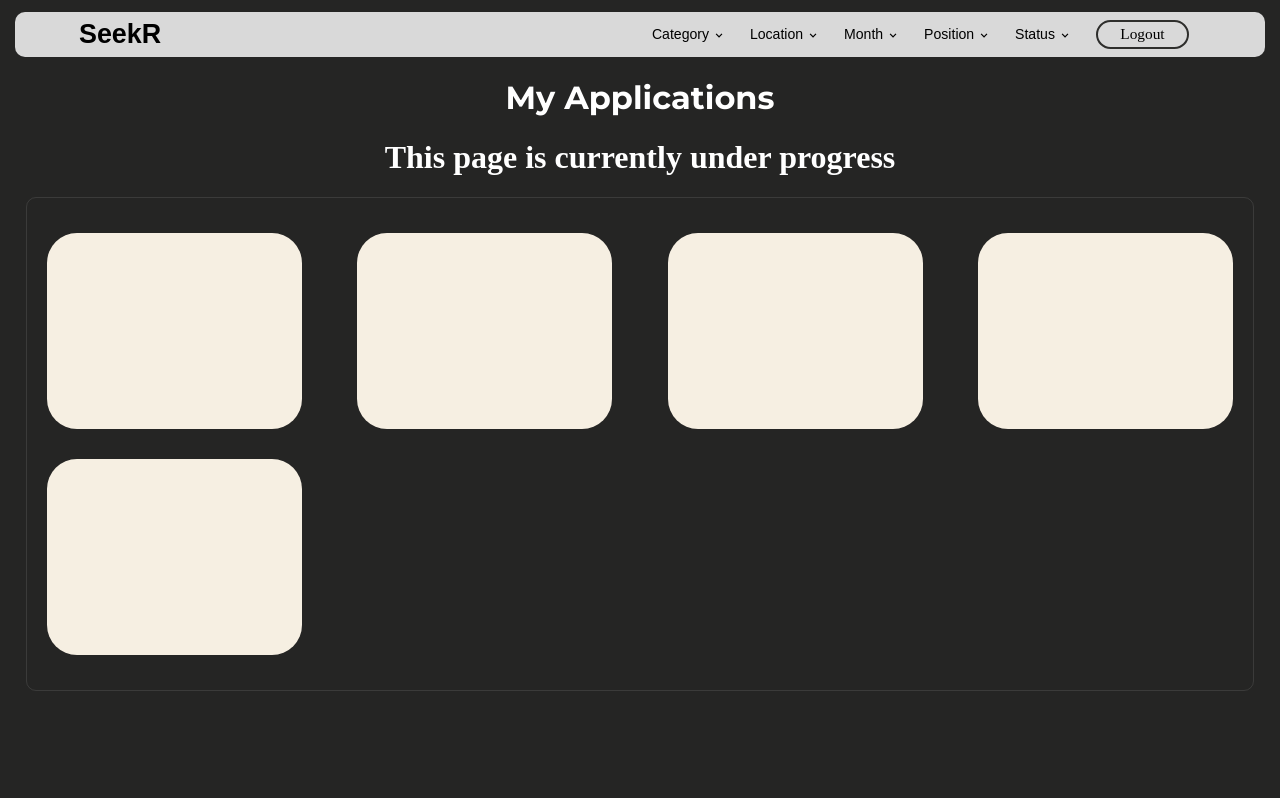
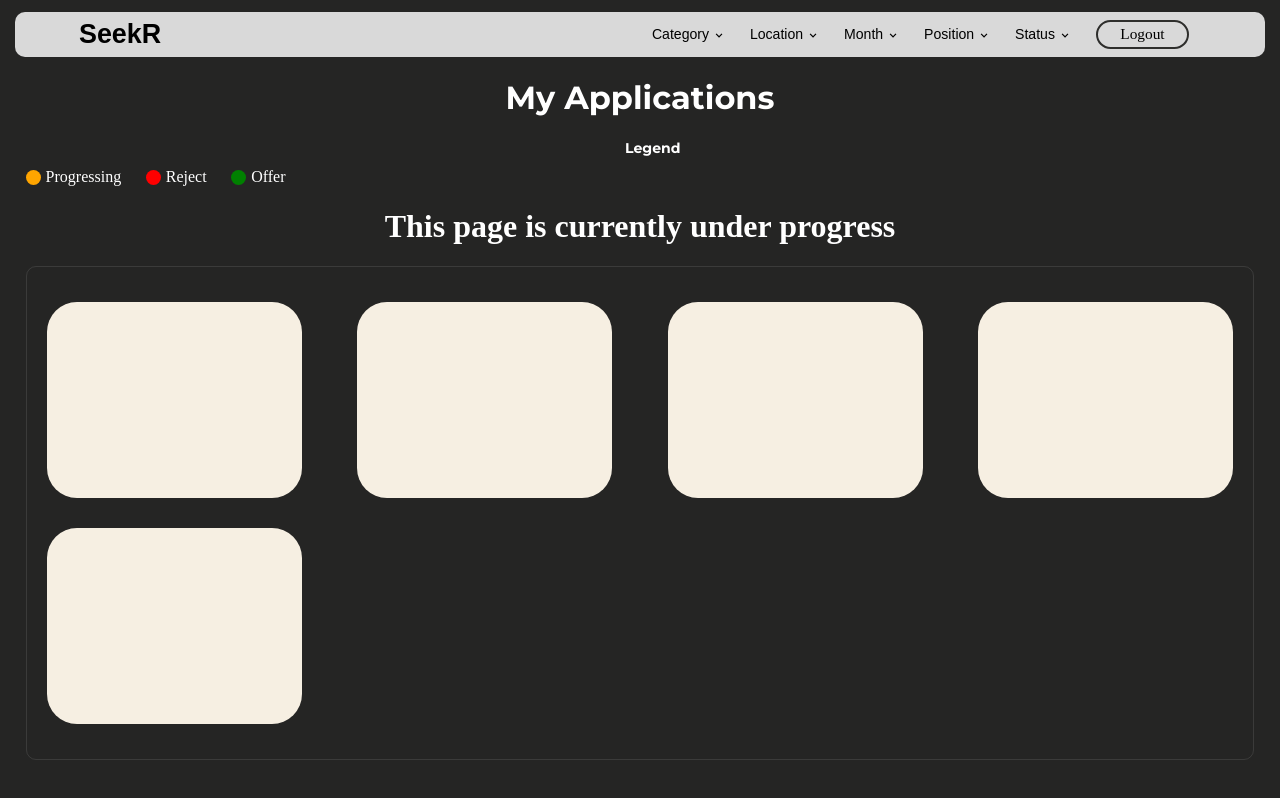
Before and after one commit to jSunpayco/seekr, a React (Vite) app: page /jobs in a window 1280 px wide. Built offline with nearby package versions, Linux system fonts and the light colour scheme.

Commit message:
Legend in Jobs page

```diff
--- a/src/pages/Jobs/jobs.module.scss
+++ b/src/pages/Jobs/jobs.module.scss
@@ -18,6 +18,55 @@
     // width: 100%;
     font-family: 'Montserrat', sans-serif;
     font-size: 2.5vw;
+}
+
+.legendTitle{
+    margin-left: 2%;
+    font-family: 'Montserrat', sans-serif;
+    font-size: 1.1vw;
+    color: white;
+}
+
+.legendContainer{
+    display: flex;
+    flex-direction: row;
+    justify-content: flex-start;
+    margin-left: 2%;
+    margin-right: 2%;
+}
+
+.legendItem{
+    color: white;
+    margin-right: 2%;
+    display: flex;
+    align-items: center;
+
+    &::before{
+        content: '';
+        display: inline-block;
+        width: 15px;
+        height: 15px;
+        border-radius: 7.5px;
+        margin-right: 5px;
+    }
+}
+
+.legendColorProgress{
+    &::before{
+        background-color: orange;
+    }
+}
+
+.legendColorReject{
+    &::before{
+        background-color: red;
+    }
+}
+
+.legendColorOffer{
+    &::before{
+        background-color: green;
+    }
 }
 
 .jobsGrid{
--- a/src/pages/Jobs/jobs.tsx
+++ b/src/pages/Jobs/jobs.tsx
@@ -4,6 +4,16 @@ import Navigation from "../../components/Navigation/navigation";
 import { useState } from 'react';
 
 const Jobs = () => {
+
+    const statusLegend = ["Progressing", "Reject", "Offer"]
+
+    const legendItems = () => {
+        return statusLegend.map((item, index) => (
+            <div id={`status${index}`} className={styles.legendItem + " " + (item==="Progressing"?styles.legendColorProgress:item==="Reject"?styles.legendColorReject:styles.legendColorOffer)}>
+                {item}
+            </div>
+        ))
+    }
 
     const jobsSample = [
         {
@@ -74,8 +84,14 @@ const Jobs = () => {
     return (
         <div className={styles.jobsContainer}>
             <Navigation></Navigation>
+
             <h1 className={styles.pageTitle}>My Applications</h1>
+
+            <h2 className={styles.legendTitle}>Legend</h2>
+            <div className={styles.legendContainer}>{legendItems()}</div>
+
             <h1 className={styles.warning}>This page is currently under progress</h1>
+
             <div className={styles.jobsGrid}>
                 {jobsContainer()}
             </div>
```
